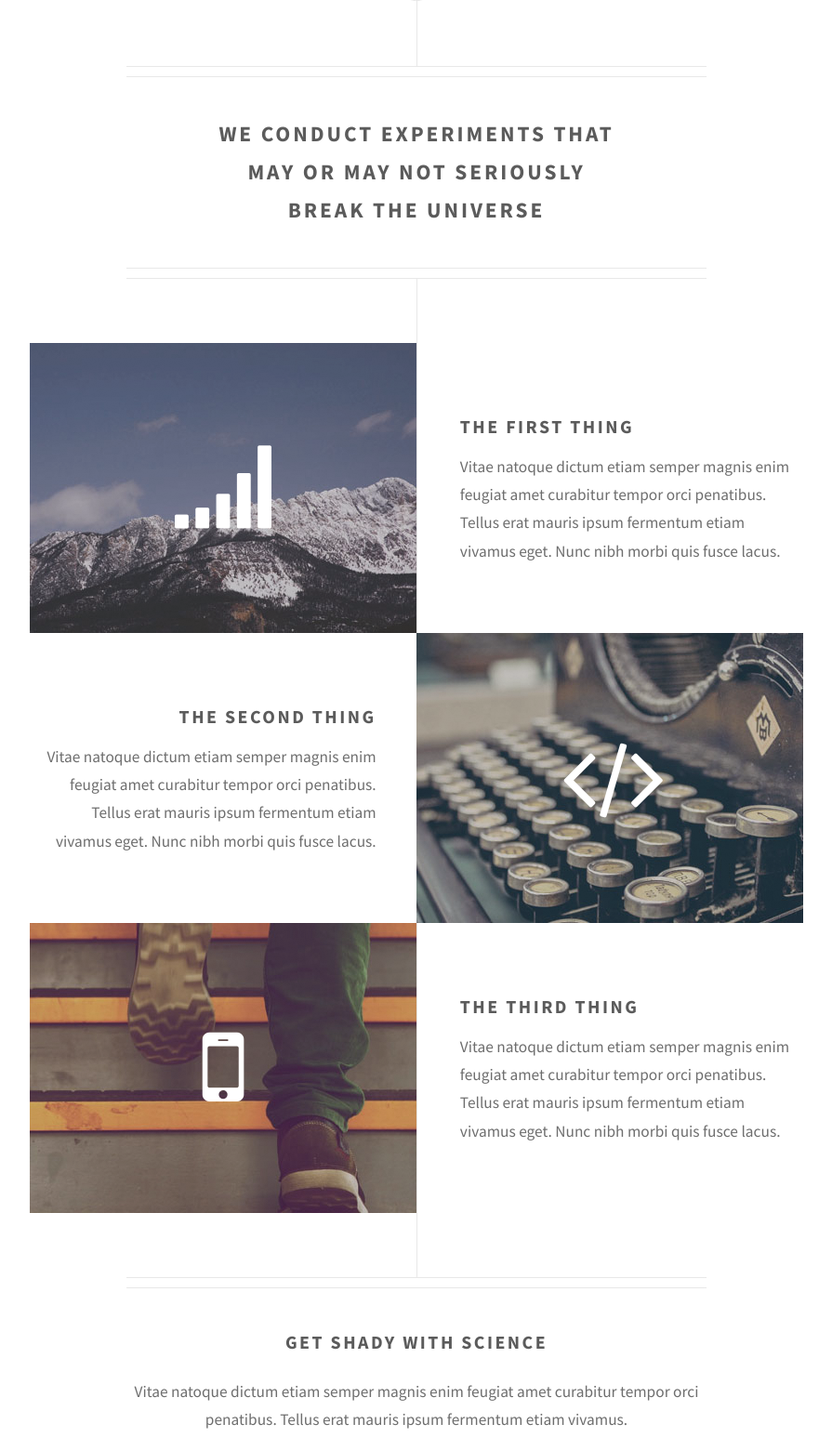
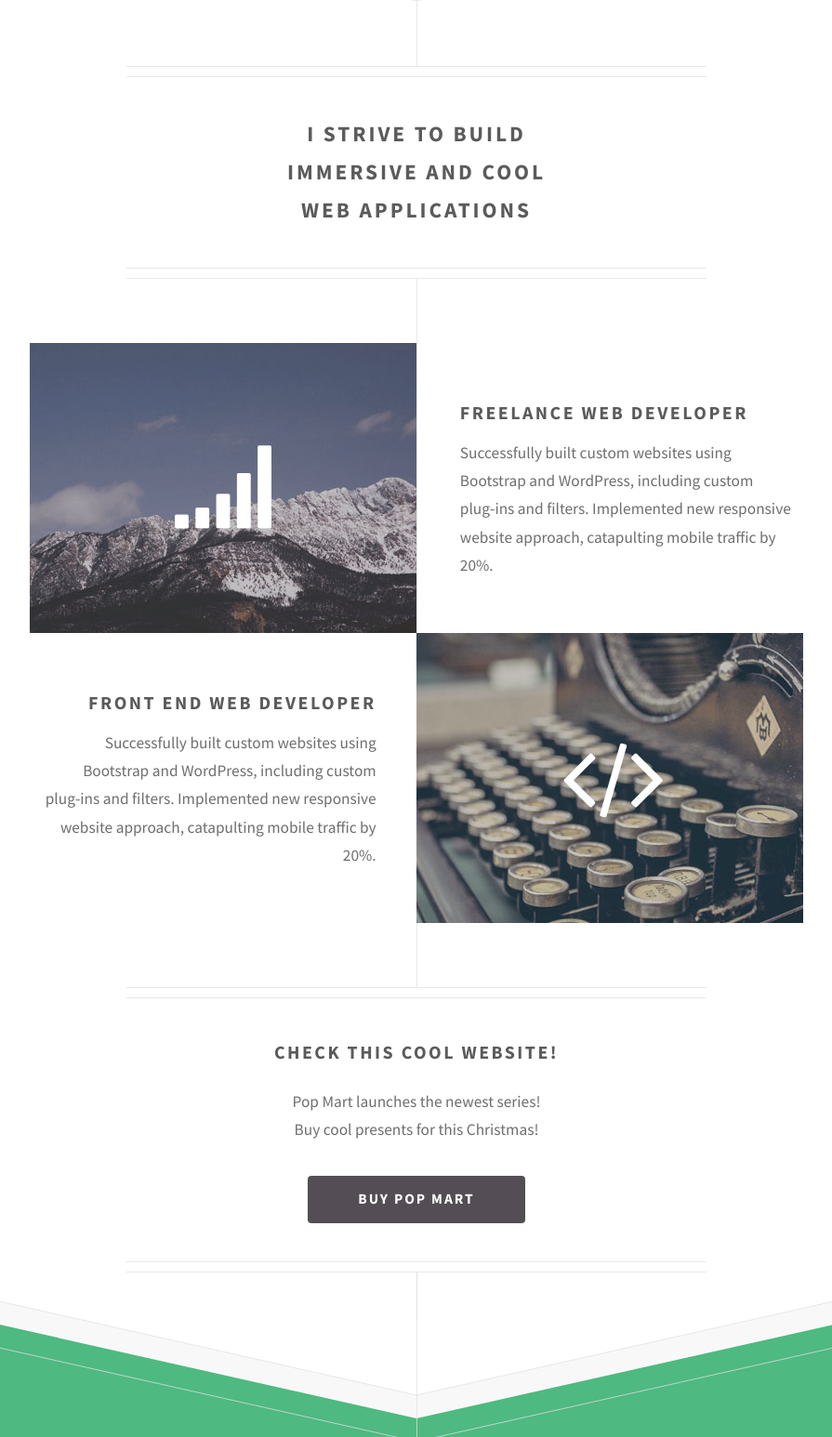
Before and after one commit to yean1108/yean1108.github.io, a plain HTML site: page index.html in a window 1280 px wide. Shown: the part 530-2076 px from the top of the page at 93% size, without its empty margins (192-1087 px from the left). Drawn offline with Linux system fonts and the light colour scheme.

Commit message:
Update for Portfolio

```diff
--- a/index.html
+++ b/index.html
@@ -21,8 +21,8 @@
 		<!-- Header -->
 			<div id="header">
 				<span class="logo icon fa-paper-plane-o"></span>
-				<h1>Hi. This is Directive.</h1>
-				<p>A responsive HTML5 + CSS3 site template designed by <a href="#">HTML5 UP</a>
+				<h1>Hi. I'm Ni Ni.</h1>
+				<p>I develop responsive websites and cool mobile applications. <a href="#"></a>
 				<br />
 				 </p>
 			</div>
@@ -31,11 +31,11 @@
 			<div id="main">
 
 				<header class="major container small">
-					<h2>We conduct experiments that
+					<h2>I strive to build
 					<br />
-					may or may not seriously
+					immersive and cool
 					<br />
-					break the universe</h2>
+					web applications</h2>
 					<!--
 					<p>Tellus erat mauris ipsum fermentum<br />
 					etiam vivamus nunc nibh morbi.</p>
@@ -46,22 +46,17 @@
 					<section class="feature left">
 						<a href="#" class="image icon fa-signal"><img src="images/pic01.jpg" alt="" /></a>
 						<div class="content">
-							<h3>The First Thing</h3>
-							<p>Vitae natoque dictum etiam semper magnis enim feugiat amet curabitur tempor orci penatibus. Tellus erat mauris ipsum fermentum etiam vivamus eget. Nunc nibh morbi quis fusce lacus.</p>
+							<h3>Freelance Web Developer</h3>
+							<p>Successfully built custom websites using Bootstrap and WordPress, including custom plug-ins and filters.
+								Implemented new responsive website approach, catapulting mobile traffic by 20%.</p>
 						</div>
 					</section>
 					<section class="feature right">
 						<a href="#" class="image icon fa-code"><img src="images/pic02.jpg" alt="" /></a>
 						<div class="content">
-							<h3>The Second Thing</h3>
-							<p>Vitae natoque dictum etiam semper magnis enim feugiat amet curabitur tempor orci penatibus. Tellus erat mauris ipsum fermentum etiam vivamus eget. Nunc nibh morbi quis fusce lacus.</p>
-						</div>
-					</section>
-					<section class="feature left">
-						<a href="#" class="image icon fa-mobile"><img src="images/pic03.jpg" alt="" /></a>
-						<div class="content">
-							<h3>The Third Thing</h3>
-							<p>Vitae natoque dictum etiam semper magnis enim feugiat amet curabitur tempor orci penatibus. Tellus erat mauris ipsum fermentum etiam vivamus eget. Nunc nibh morbi quis fusce lacus.</p>
+							<h3>Front End Web Developer</h3>
+							<p>Successfully built custom websites using Bootstrap and WordPress, including custom plug-ins and filters.
+								Implemented new responsive website approach, catapulting mobile traffic by 20%. </p>
 						</div>
 					</section>
 				</div>
@@ -216,10 +211,11 @@
 				-->
 
 				<footer class="major container small">
-					<h3>Get shady with science</h3>
-					<p>Vitae natoque dictum etiam semper magnis enim feugiat amet curabitur tempor orci penatibus. Tellus erat mauris ipsum fermentum etiam vivamus.</p>
+					<h3>Check This Cool Website!</h3>
+					<p>Pop Mart launches the newest series!<br />
+						Buy cool presents for this Christmas!</p>
 					<ul class="actions">
-						<li><a href="#" class="button">Join our crew</a></li>
+						<li><a href="#" class="button">Buy Pop Mart</a></li>
 					</ul>
 				</footer>
 
@@ -230,11 +226,11 @@
 				<div class="container small">
 
 					<header class="major last">
-						<h2>Questions or comments?</h2>
+						<h2>Get in touch</h2>
 					</header>
 
-					<p>Vitae natoque dictum etiam semper magnis enim feugiat amet curabitur tempor
-					orci penatibus. Tellus erat mauris ipsum fermentum etiam vivamus.</p>
+					<!-- <p>Vitae natoque dictum etiam semper magnis enim feugiat amet curabitur tempor
+					orci penatibus. Tellus erat mauris ipsum fermentum etiam vivamus.</p>  -->
 
 					<form method="post" action="#">
 						<div class="row collapse-at-2">
```
